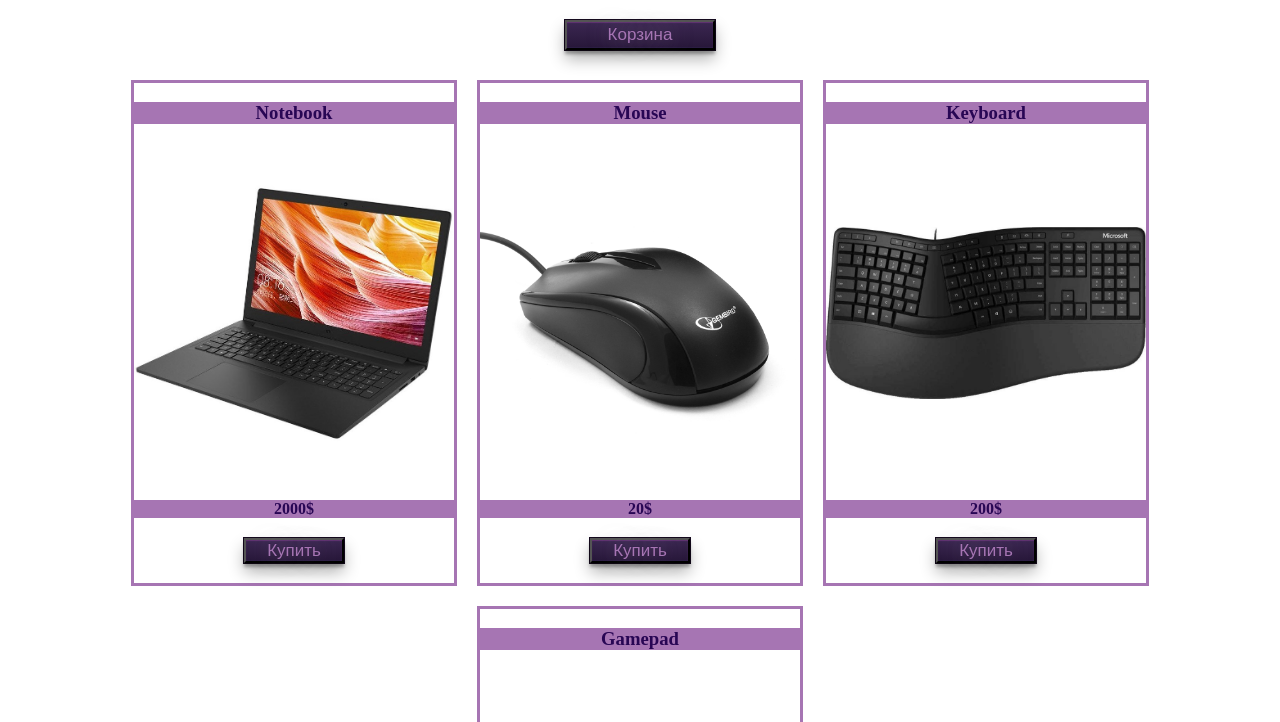
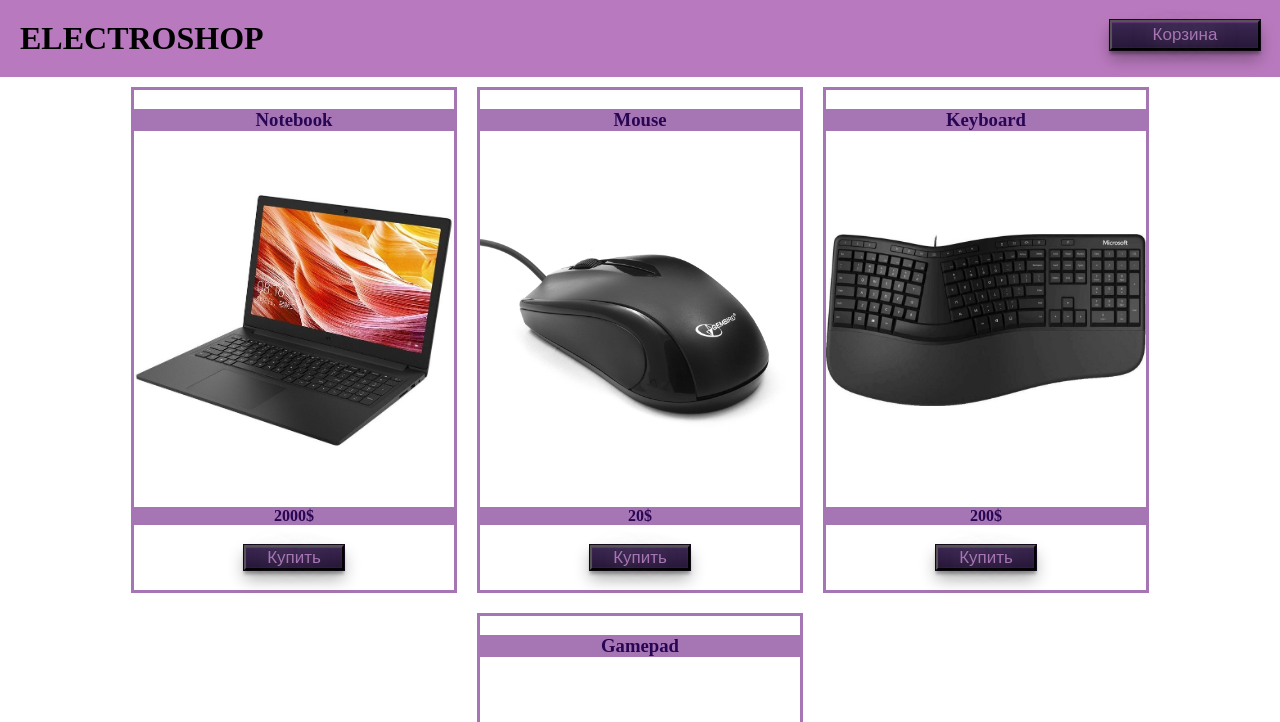
Before and after one commit to Salis666/homework, a plain HTML site: page index.html in a window 1280 px wide. Shown: the top 722 px of the page. Drawn offline with Linux system fonts and the light colour scheme.

Commit message:
updateMagazin

```diff
--- a/index.html
+++ b/index.html
@@ -7,6 +7,7 @@
 </head>
 <body>
     <header>
+        <h1 class="nameMagazin">ELECTROSHOP</h1>
         <button class="btn-cart" type="button">Корзина</button>
     </header>
     <main>
--- a/js/main.js
+++ b/js/main.js
@@ -1,25 +1,49 @@
-const products = [
+class ProductList{
+    constructor(container='.products'){
+        this.container = container;
+        this.goods = [];
+        this._fetchProducts();//рекомендация, чтобы метод был вызван в текущем классе
+        this.render();//вывод товаров на страницу
+    }
+
+
+
+    _fetchProducts(){
+        this.goods = [
             {id: 1, title: 'Notebook', price: 2000, img: 'pic/notebook.jpg'},
             {id: 2, title: 'Mouse', price: 20, img: 'pic/mouse.jpg'},
             {id: 3, title: 'Keyboard', price: 200, img: 'pic/keyboard.jpg'},
             {id: 4, title: 'Gamepad', price: 50, img: 'pic/gamepad.jpg'},
         ];
-//Функция для формирования верстки каждого товара
-//Добавить в выводе изображение
-const renderProduct = (obj) => {
+    }
+
+    render(){
+        const block = document.querySelector(this.container);
+        for(let product of this.goods){
+            const item = new ProductItem(product);
+            block.insertAdjacentHTML("beforeend",item.render());
+//              block.innerHTML += item.render();
+        }
+    }
+}
+
+class ProductItem{
+    constructor(product){
+        this.title = product.title;
+        this.id = product.id;
+        this.price = product.price;
+        this.img = product.img;
+    }
+    render(){
         return `<div class="product-item">
-                <h3 class="titleProduct">${obj.title}</h3>
-                <img class="imgProduct" src = ${obj.img}>
+                <h3 class="titleProduct">${this.title}</h3>
+                <img class="imgProduct" src = ${this.img} alt="NOT IMG">
                 <div>
-                    <p class="priceProduct">${obj.price}$</p>
+                    <p class="priceProduct">${this.price}$</p>
                     <button class="buy-btn">Купить</button>
                 </div>
             </div>`
-};
-const renderPage = list => {
-    const productsList = list.map(item => renderProduct(item));
-    console.log(productsList);
-    document.querySelector('.products').innerHTML = productsList.join(`\n`);
-};
+    }
+}
 
-renderPage(products);
+let list = new ProductList();
--- a/style.scss
+++ b/style.scss
@@ -1,3 +1,14 @@
+body {
+  margin: 0;
+}
+
+header {
+  background-color: #b979be;
+  display: flex;
+  justify-content: space-between;
+  .nameMagazin {
+    margin: 20px;
+  }
   .btn-cart {
     width: 150px;
     height: 30px;
@@ -6,7 +17,7 @@
     text-align: center;
     line-height: 20px;
     display: block;
-  margin: 20px auto;
+    margin: 20px;
     font: normal 17px arial;
   }
   .btn-cart:not(.active) {
@@ -24,6 +35,9 @@
   .btn-cart:not(:hover) {
     transition: 0.6s;
   }
+}
+
+
 
 .products {
   display: inline-flex;
```
Also changed, not shown: style.css, 1 other file. Lines whose indentation alone changed are shown as unchanged.
